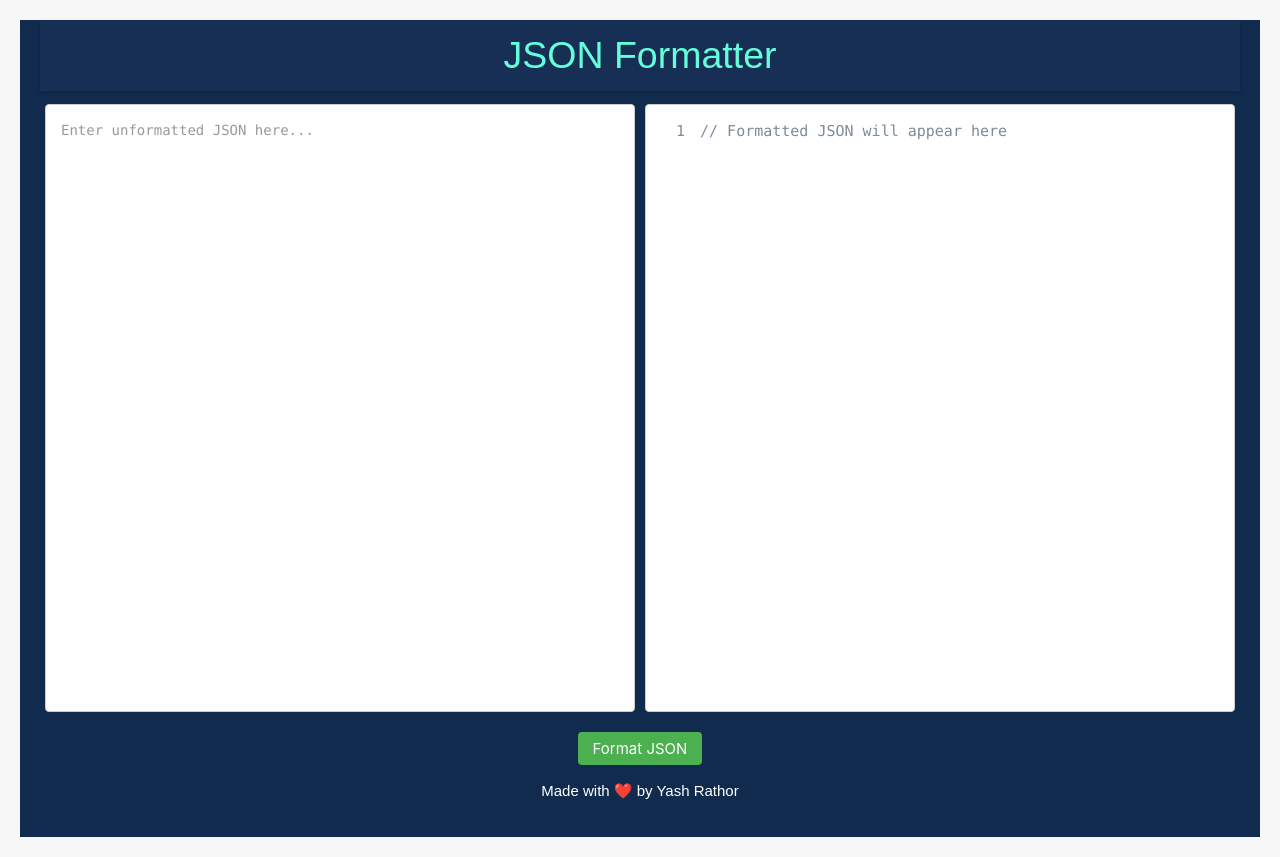
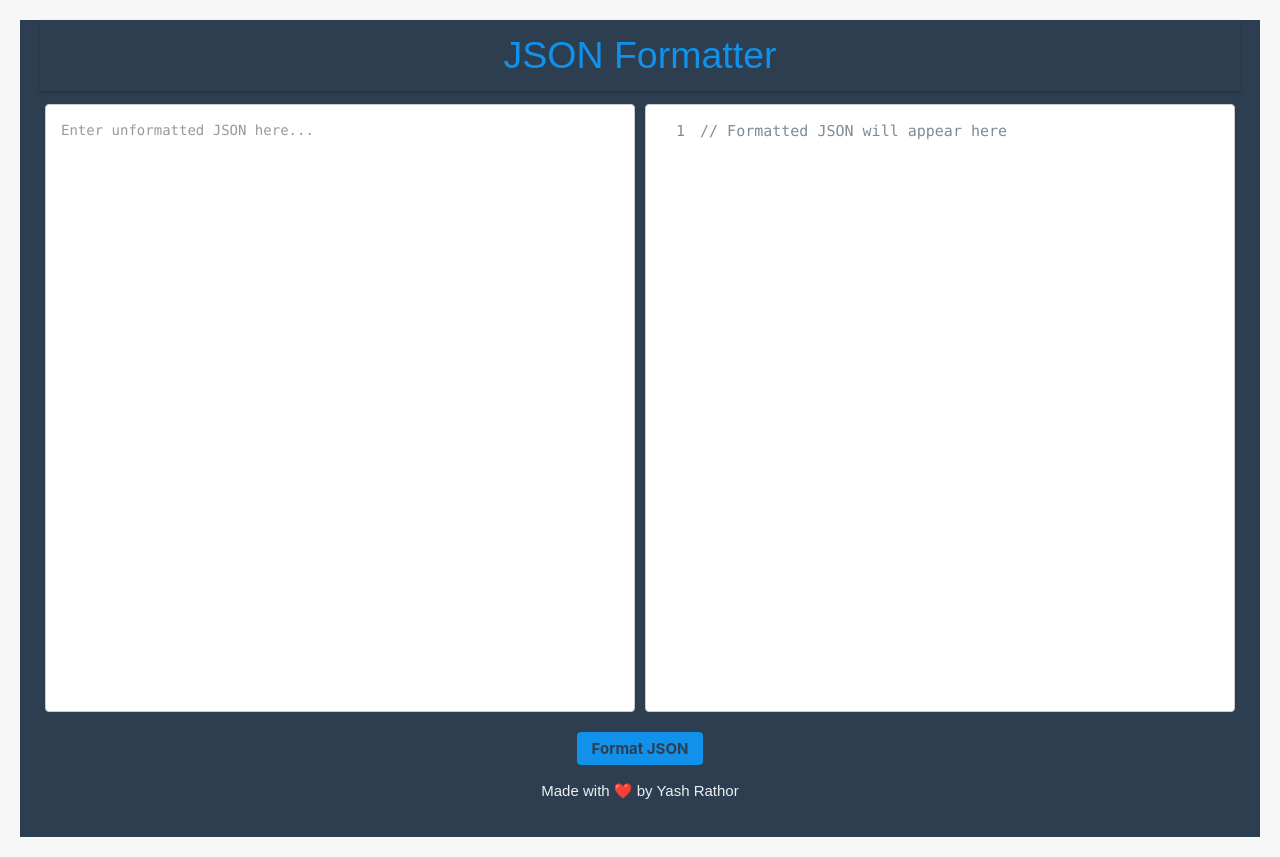
Before and after one commit to github-yash-rathor/format-json, a React (Create React App) app: page / in a window 1280 px wide. Built offline with nearby package versions, Linux system fonts and the light colour scheme; the HTML template or start-up script is replaced by a standard one.

Commit message:
Updated styles.css

```diff
--- a/src/styles.css
+++ b/src/styles.css
@@ -1,18 +1,21 @@
 :root {
-    /* Choose one of the color combinations, for example: */
-    --primary: #2d3436;
-    --secondary: #636e72;
+    /* Slate Grey Theme (Default) */
+    --primary: #2c3e50;
+    --secondary: #34495e;
     --background: #f5f6fa;
-    --accent: #0984e3;
-    --light: #dfe6e9;
+    --accent: #1191ea;
+    --text: #ecf0f1;
+    --border: #ccc;
+    --box-bg: #ffffff;
+    --text-color: #333;
+    --placeholder: #999;
 }
-
 
 /* Overall App Styling */
 .app-container {
     min-height: 100vh;
-    background-color: #112b4e; /* Dark blue */
-    color: #ffffff;
+    background-color: var(--primary);
+    color: var(--text);
     text-align: center;
     padding: 20px;
 }
@@ -20,8 +23,8 @@
 /* Header */
 .app-header {
     text-align: center;
-    padding: 1rem 0;  /* Decrease vertical padding */
-    background-color: #172e55;
+    padding: 1rem 0;
+    background-color: var(--primary);
     margin-bottom: 0.5rem;
     box-shadow: 0 2px 4px rgba(0, 0, 0, 0.2);
 }
@@ -30,13 +33,13 @@
     margin: 0;
     font-size: 2.5rem;
     font-weight: 500;
-    color: #64FFDA;
+    color: var(--accent);
 }
 
 .app-header p {
     margin: 0.5rem 0 0;
     font-size: 1.1rem;
-    color: #b6bcd5;
+    color: var(--text);
 }
 
 /* JSON Container (Side by Side Layout) */
@@ -54,10 +57,10 @@
 .json-box {
     flex: 1;
     min-height: 300px;
-    border: 1px solid #ccc;
+    border: 1px solid var(--border);
     border-radius: 4px;
     overflow: hidden;
-    background-color: #ffffff;
+    background-color: var(--box-bg);
 }
 
 /* Textarea Styling */
@@ -70,8 +73,8 @@
     font-family: 'Monaco', 'Menlo', 'Ubuntu Mono', 'Consolas', monospace;
     font-size: 14px;
     line-height: 1.5;
-    background-color: #ffffff;
-    color: #333;
+    background-color: var(--box-bg);
+    color: var(--text-color);
 }
 
 .json-textarea:focus {
@@ -79,42 +82,31 @@
 }
 
 .json-textarea::placeholder {
-    color: #999;
+    color: var(--placeholder);
 }
 
 /* Format Button */
 .button-container {
     display: flex;
-    gap: 1rem;
     justify-content: center;
     margin: 1rem 0;
 }
 
-.format-button, .theme-button {
+.format-button {
     padding: 0.5rem 1rem;
     font-size: 1rem;
     border: none;
     border-radius: 4px;
     cursor: pointer;
-    transition: background-color 0.2s;
-}
-
-.format-button {
-    background-color: #4CAF50;
-    color: white;
-}
-
-.theme-button {
-    background-color: #2196F3;
-    color: white;
+    transition: all 0.2s ease;
+    background-color: var(--accent);
+    color: var(--primary);
+    font-weight: bold;
 }
 
 .format-button:hover {
-    background-color: #45a049;
-}
-
-.theme-button:hover {
-    background-color: #1976D2;
+    opacity: 0.9;
+    transform: translateY(-1px);
 }
 
 /* Error Message */
@@ -130,26 +122,7 @@ pre {
     padding: 1rem !important;
     height: 100% !important;
     overflow: auto !important;
-    background-color: #ffffff !important;
-}
-
-/* Dark theme specific styles */
-.dark-theme .json-box {
-    border-color: #444;
-    background-color: #282c34;
-}
-
-.dark-theme .json-textarea {
-    background-color: #282c34;
-    color: #abb2bf;
-}
-
-.dark-theme .json-textarea::placeholder {
-    color: #666;
-}
-
-.dark-theme pre {
-    background-color: #282c34 !important;
+    background-color: var(--box-bg) !important;
 }
 
 /* Responsive Design */
```
